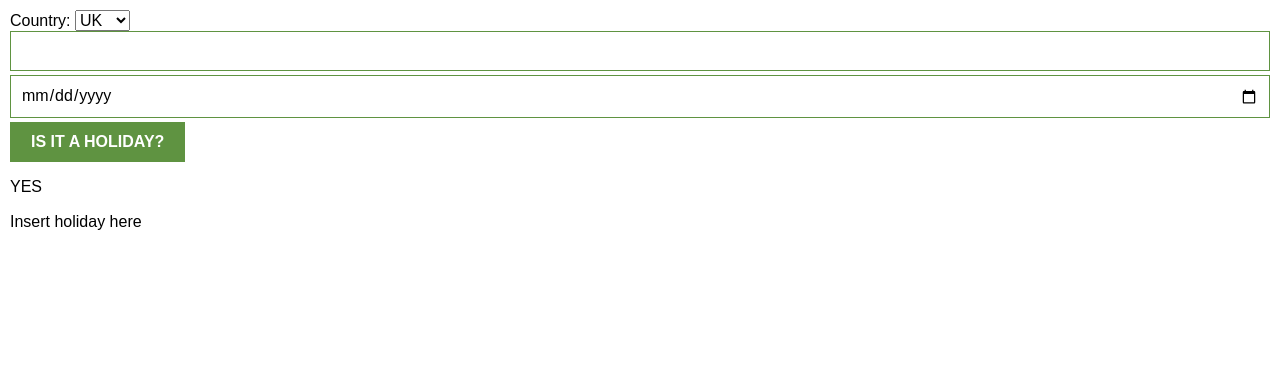
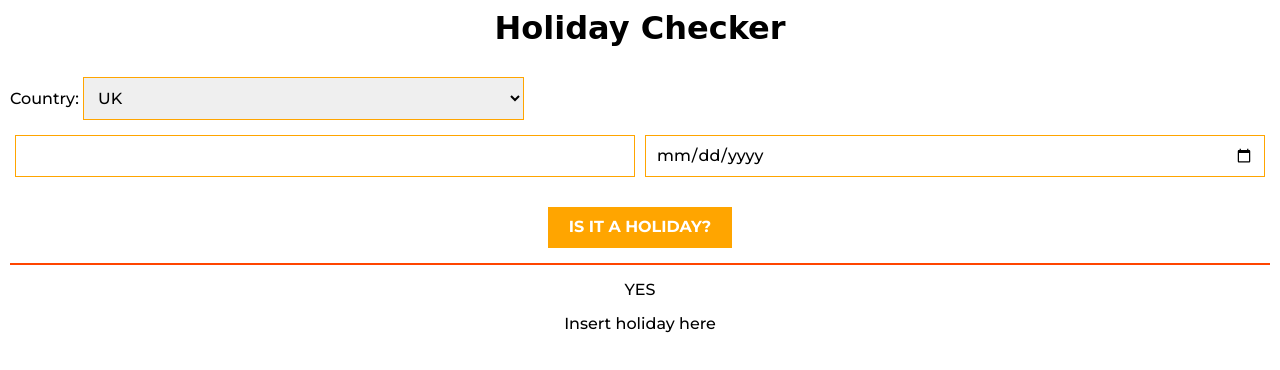
Before and after one commit to nsmckay/HolidayCheckEx, a browser extension: page index.html in a window 1280 px wide. Drawn offline with nearby package versions, Linux system fonts and the light colour scheme; a web font is replaced by a local one.

Commit message:
initial CSS for extension

```diff
--- a/index.css
+++ b/index.css
@@ -1,29 +1,40 @@
 body {
     margin: 0;
     padding: 10px;
-    font-family: Arial, Helvetica, sans-serif;
+    font-family: 'Montserrat', Helvetica, sans-serif;
     min-width: 400px;
+}
+
+h1 {
+    font-family: 'Sunshiney', cursive;
+    text-align: center;
+    margin-top: 0;
+    margin-bottom: 30px;
 }
 
 input {
     width: 100%;
     padding: 10px;
     box-sizing: border-box;
-    border: 1px solid #5f9341;
-    margin-bottom: 4px;
+    border: 1px solid orange;
+    margin-bottom: 0px;
 }
 
 button {
-    background: #5f9341;
+    background: orange;
     color: white;
     padding: 10px 20px;
-    border: 1px solid #5f9341;
+    border: 1px solid orange;
     font-weight: bold;
 }
 
-#delete-btn {
-    background: white;
-    color: #5f9341;
+button:hover {
+    cursor: pointer;
+}
+
+button:active {
+    background: black;
+    color: orangered;
 }
 
 ul {
@@ -37,5 +48,45 @@ li {
 }
 
 a {
-    color: #5f9341;
+    color:orange;
 }
+
+#country {
+    margin-top: 0px;
+    margin-bottom: 15px;
+}
+
+#country-input {
+    width: 35%;
+    padding: 10px;
+    box-sizing: border-box;
+    border: 1px solid orange;
+}
+
+#date {
+    display: flex;
+    flex-direction: row;
+    margin-bottom: 30px;
+}
+
+#date-input, #date-output {
+    margin-left: 5px;
+    margin-right: 5px;
+}
+
+#check {
+    display: flex;
+    justify-content: center;
+    border-bottom: solid 2px orangered;
+    padding-bottom: 15px;
+}
+
+#results {
+    display: flex;
+    flex-direction: column;
+    align-items: center;
+}
+
+#check-answer {
+    margin-bottom: 0;
+}
--- a/index.html
+++ b/index.html
@@ -1,8 +1,12 @@
 <html>
     <head><link rel="stylesheet" href="https://cdnjs.cloudflare.com/ajax/libs/normalize/8.0.1/normalize.css">
         <link rel="stylesheet" href="index.css">
+        <link rel="preconnect" href="https://fonts.googleapis.com">
+        <link rel="preconnect" href="https://fonts.gstatic.com" crossorigin>
+        <link href="https://fonts.googleapis.com/css2?family=Montserrat:wght@300;500;700&family=Sunshiney&display=swap" rel="stylesheet">
     </head>
     <body>
+        <h1>Holiday Checker</h1>
         <div id="country">
             <label for="country-input">Country: </label>
             <select name="country-input" id="country-input">
@@ -15,7 +19,9 @@
             <input type="date" id="date-output">
         </div>
 
-        <button id="check-btn">IS IT A HOLIDAY?</button>
+        <div id="check">
+            <button id="check-btn">IS IT A HOLIDAY?</button>
+        </div>
 
         <div id="results">
             <p id="check-answer">YES</p>
```
